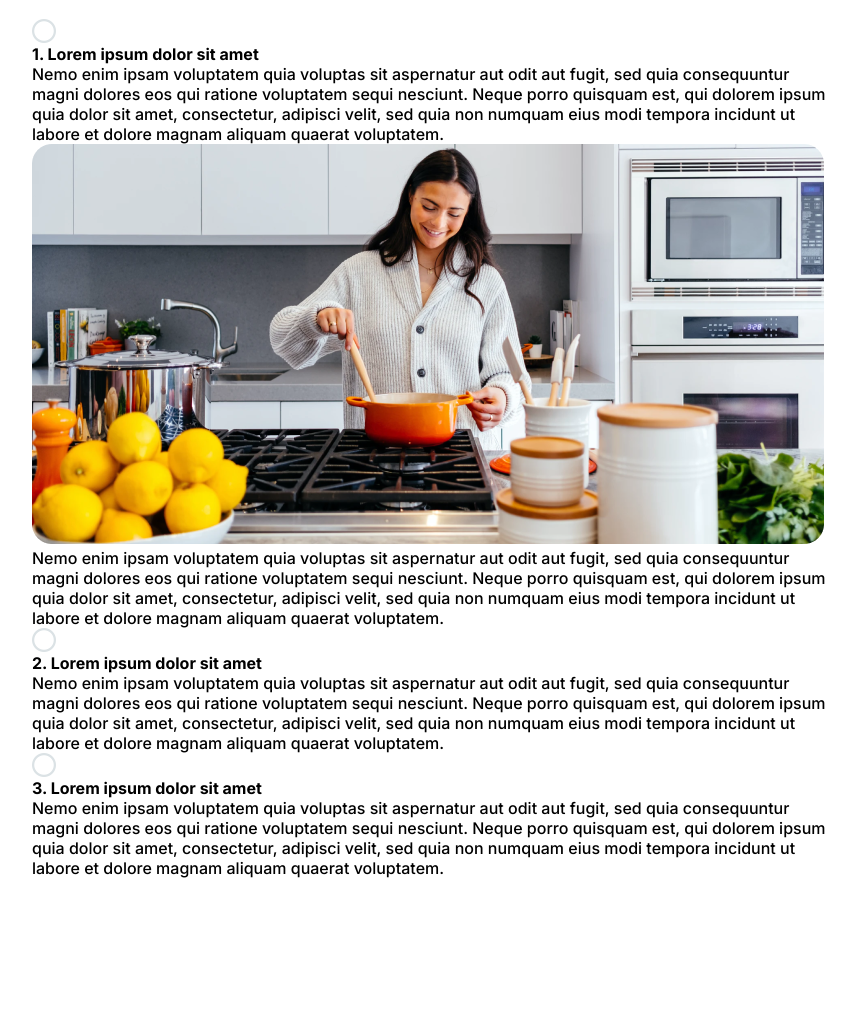
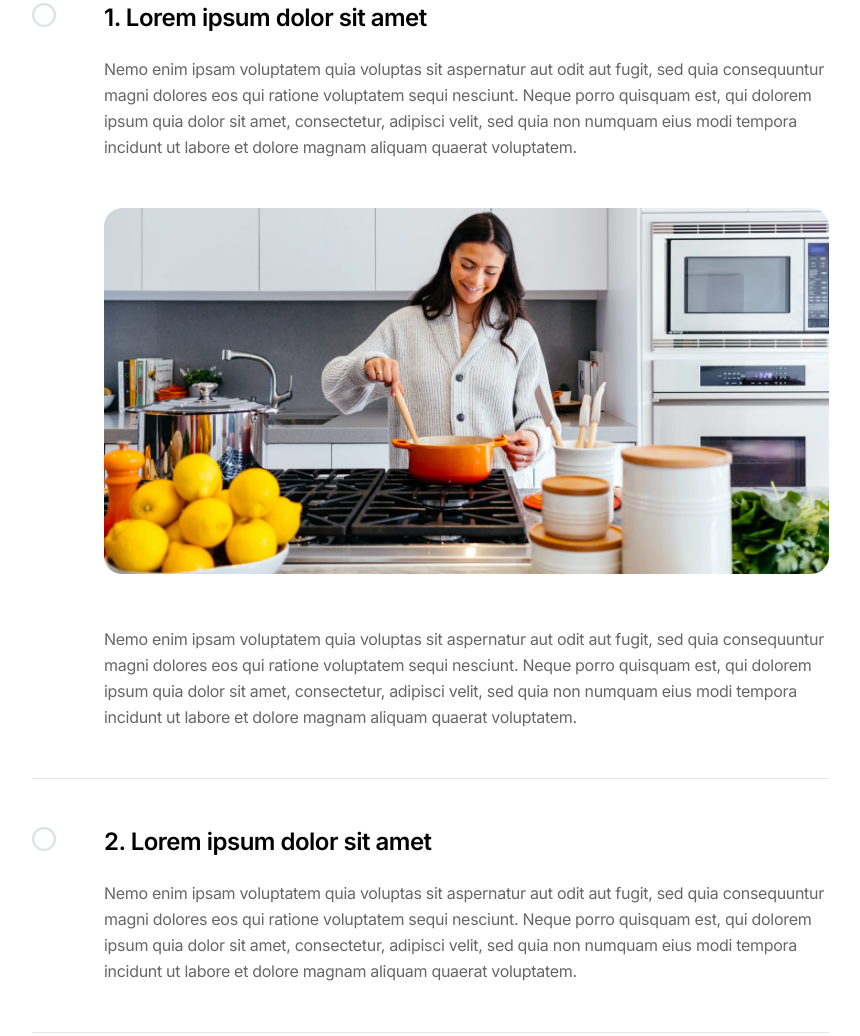
Before and after one commit to Taposhpaul1998/Foodieland, a website built with Vite: page src/pages/resipeDetails.html in a window 1280 px wide. Shown: the part 2403-3439 px from the top of the page, without its empty margins (0-860 px from the left). Built offline with nearby package versions, Linux system fonts and the light colour scheme.

Commit message:
update resipe details page

```diff
--- a/src/css/resipeDetails.css
+++ b/src/css/resipeDetails.css
@@ -199,6 +199,9 @@
     font-weight: 600;
     letter-spacing: -1.4px;
     color: var(--var--text-black);
+}
+
+.cooking__title--ingredients {
     margin-bottom: 48px;
 }
 
@@ -250,3 +253,42 @@
     text-decoration: line-through;
     color: var(--var--text-2);
 }
+
+.cooking__title--directions {
+    margin-bottom: 32px;
+}
+
+.single__direction ul li {
+    display: flex;
+    gap: 24px;
+    border-bottom: 1px solid rgba(0, 0, 0, 0.1);
+    padding-bottom: 48px;
+    margin-bottom: 48px;
+}
+
+.single__direction ul li:last-child {
+    margin-bottom: 0;
+}
+
+.direction__text h4 {
+    font-size: 1.5rem;
+    font-family: var(--var--inter);
+    font-weight: 600;
+    letter-spacing: -0.5px;
+    color: var(--var--text-black);
+    margin-bottom: 24px;
+}
+
+.direction__text p {
+    font-size: 1rem;
+    font-family: var(--var--inter);
+    font-weight: 400;
+    line-height: 26px;
+    letter-spacing: -0.3px;
+    color: var(--var--text-2);
+}
+
+.direction__text img {
+    width: 100%;
+    margin: 48px 0;
+}
--- a/src/pages/resipeDetails.html
+++ b/src/pages/resipeDetails.html
@@ -155,7 +155,7 @@
             <div class="resipe__details--body">
                 <div class="ingredients__cooking">
                     <div class="ingredients__wrapper">
-                        <div class="cooking__title">
+                        <div class="cooking__title cooking__title--ingredients">
                             <h3>Ingredients</h3>
                         </div>
                         <div class="main__dish">
@@ -207,14 +207,14 @@
                         </div>
                     </div>
                     <div class="directions__wrapper">
-                        <div class="cooking__title">
+                        <div class="cooking__title cooking__title--directions">
                             <h3>Directions</h3>
                         </div>
                         <div class="single__direction">
                             <ul>
                                 <li>
                                     <i class="fa-regular fa-circle"></i>
-                                    <div>
+                                    <div class="direction__text">
                                         <h4>1. Lorem ipsum dolor sit amet</h4>
                                         <p>Nemo enim ipsam voluptatem quia voluptas sit aspernatur aut odit aut fugit,
                                             sed
@@ -238,7 +238,7 @@
                                 </li>
                                 <li>
                                     <i class="fa-regular fa-circle"></i>
-                                    <div>
+                                    <div class="direction__text">
                                         <h4>2. Lorem ipsum dolor sit amet</h4>
                                         <p>Nemo enim ipsam voluptatem quia voluptas sit aspernatur aut odit aut fugit,
                                             sed
@@ -252,7 +252,7 @@
                                 </li>
                                 <li>
                                     <i class="fa-regular fa-circle"></i>
-                                    <div>
+                                    <div class="direction__text">
                                         <h4>3. Lorem ipsum dolor sit amet</h4>
                                         <p>Nemo enim ipsam voluptatem quia voluptas sit aspernatur aut odit aut fugit,
                                             sed
```
